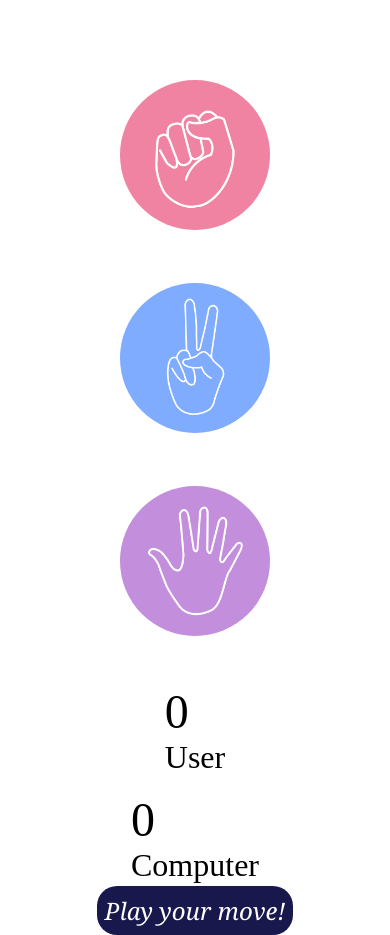
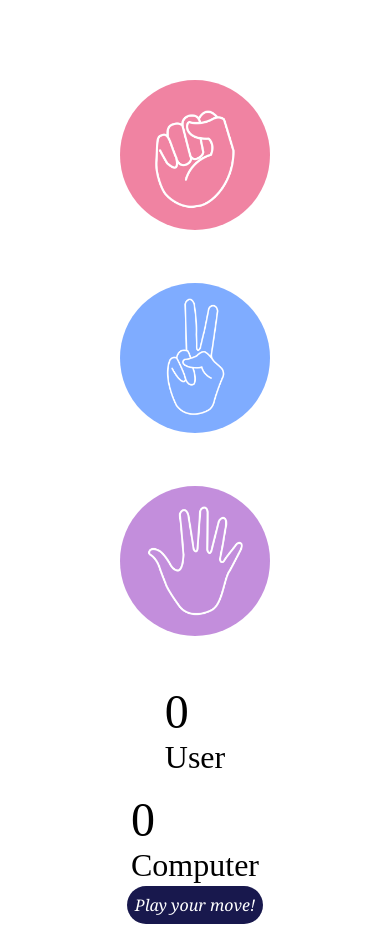
Before and after one commit to saileeallyadwar/rock-paper-scissors, a plain HTML site: page index.html in a window 390 px wide. Shown: the part 40-975 px from the top of the page. Drawn offline with Linux system fonts and the light colour scheme.

Commit message:
Update style.css

```diff
--- a/style.css
+++ b/style.css
@@ -79,7 +79,7 @@ gap: 1rem;
 font-size: 3rem; /* Reduce font size */
 }
 .mssg-container{
-font-size: 1.5rem; /* Reduce font size */
+font-size: 1rem; /* Reduce font size */
 margin-top: 10px;
 }
 #comp{
```
